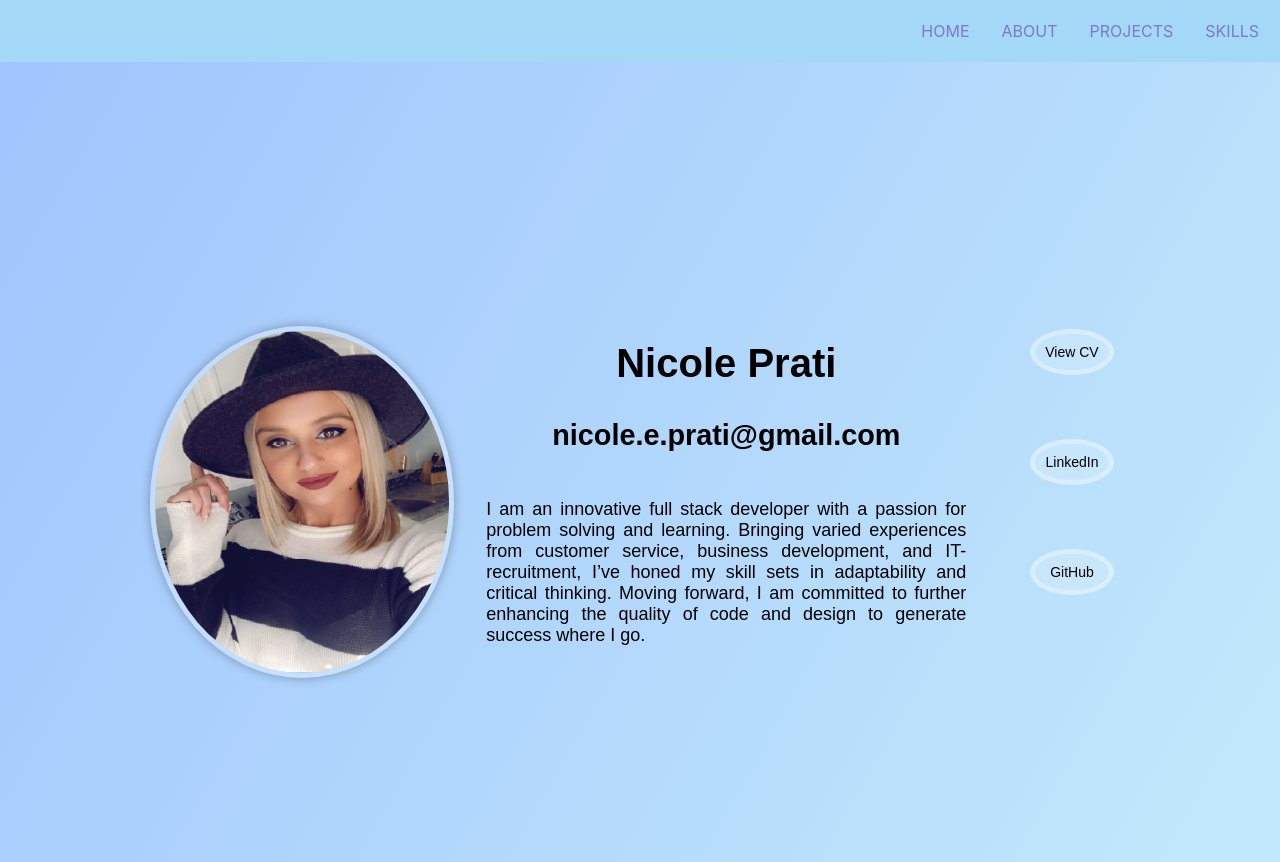
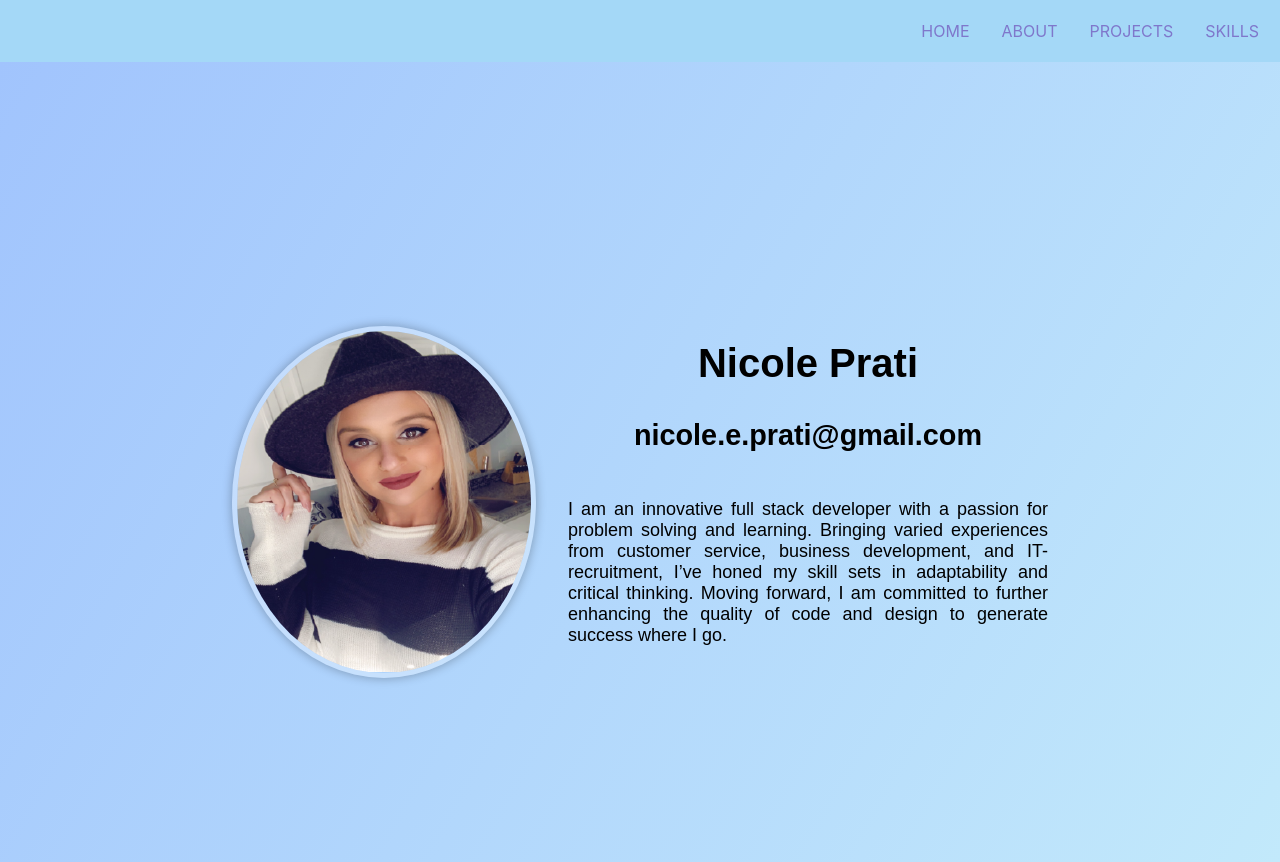
Before and after one commit to nprati01/nik-portfolio-frontend, a React (Create React App) app: page /about in a window 1280 px wide. Built offline with nearby package versions, Linux system fonts and the light colour scheme.

Commit message:
omit buttons they are making delpoyment fail

```diff
--- a/src/pages/About.js
+++ b/src/pages/About.js
@@ -32,11 +32,11 @@ function About(props) {
       <h3>{about.email}</h3>
       <p className="about-bio">{about.bio}</p>
       </div>
-        <div className="profile-buttons">
+        {/* <div className="profile-buttons">
           <button><a href="https://docs.google.com/document/d/1ZRlzPaXaeWZFsrkhQtBlbRcawxs1XptdA4_Nu2jG_oo/edit?usp=sharing"></a>View CV</button>
           <button><a href="https://www.linkedin.com/in/nprati/"></a>LinkedIn</button>
           <button><a href="https://github.com/nprati01"></a>GitHub</button>
-        </div>
+        </div> */}
     </div>
   );
 
```
